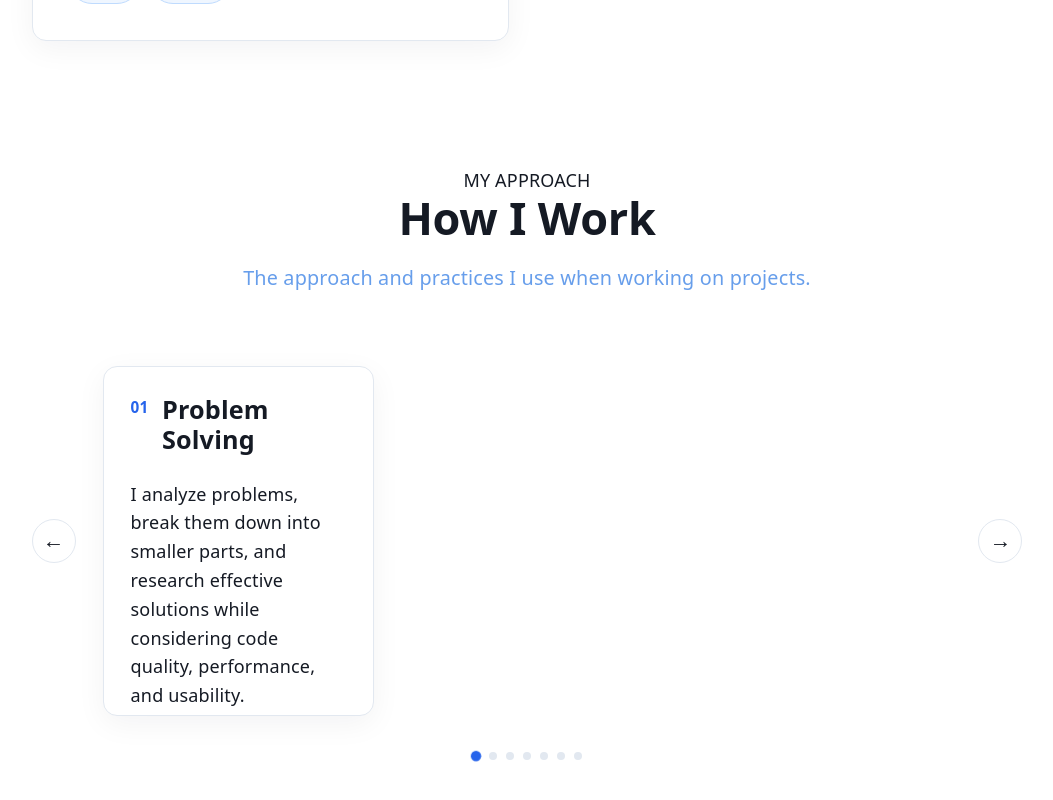
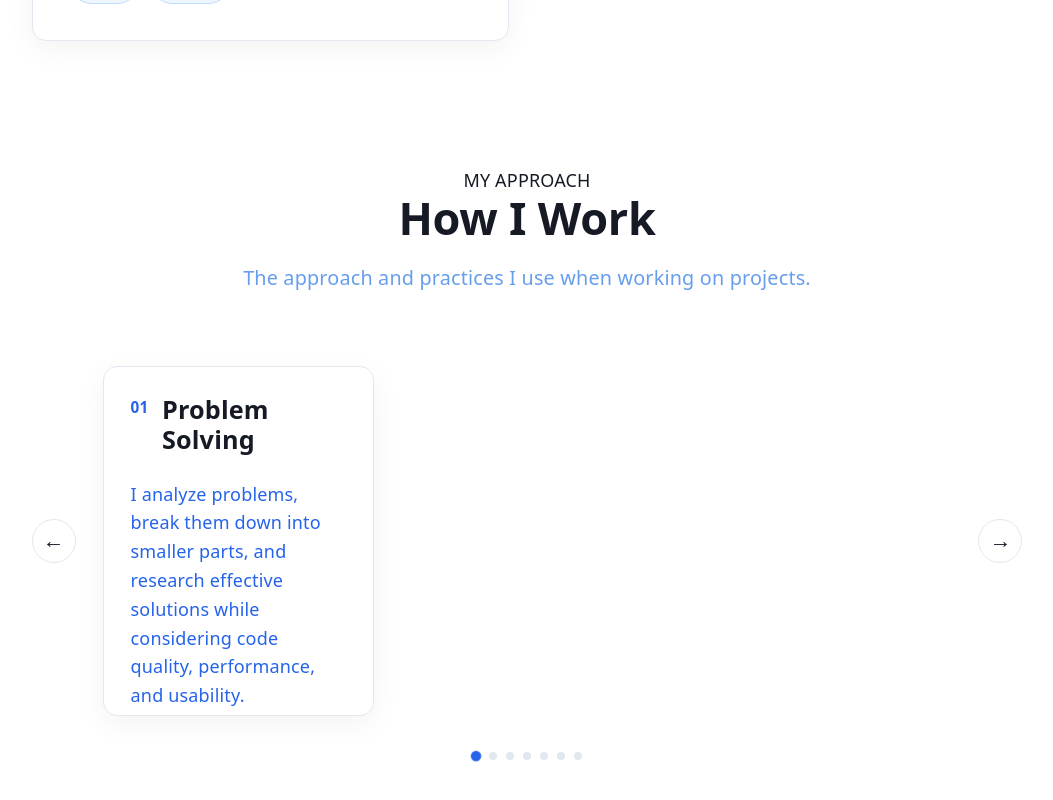
Before and after one commit to VincentLChang/Portfolio, a React app in the folder portfolio/: page /skills in a window 1280 px wide. Shown: the part 1994-2794 px from the top of the page, without its empty margins (113-1166 px from the left). Built offline with nearby package versions, Linux system fonts and the light colour scheme; the HTML template or start-up script is replaced by a standard one.

Commit message:
feat: update work-card paragraph color to improve visibility

```diff
--- a/portfolio/src/App.css
+++ b/portfolio/src/App.css
@@ -853,6 +853,7 @@ main {
 }
 
 .work-card p {
+  color: var(--blue);
   margin: 1.25rem 0 0;
   line-height: 1.6;
 }
```
